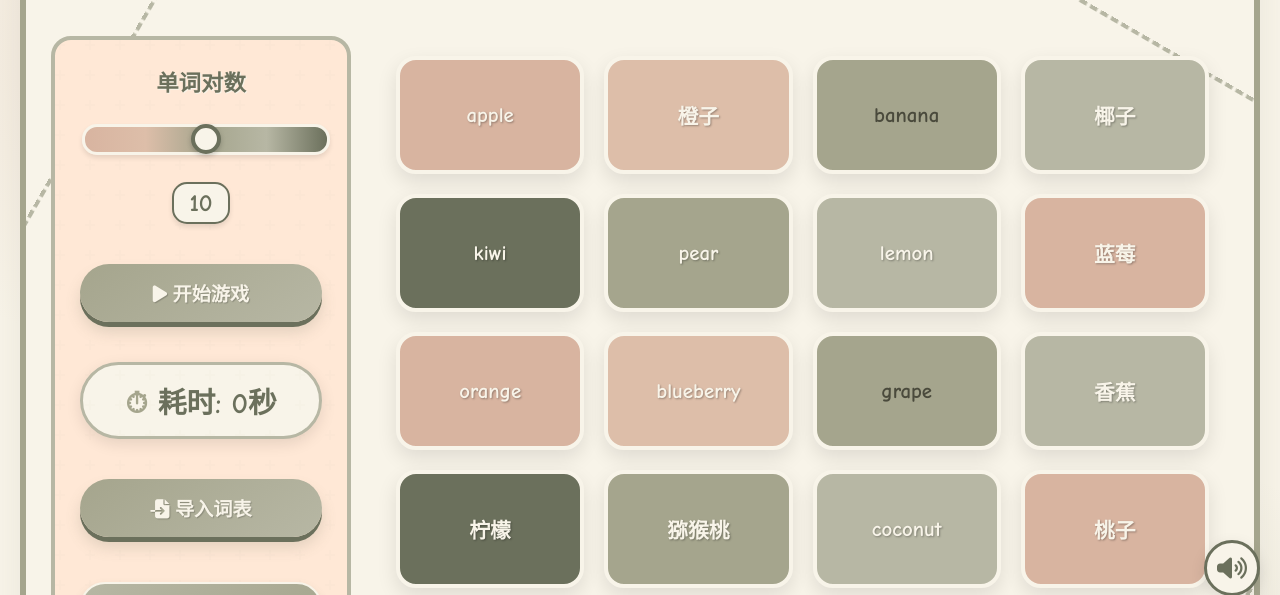
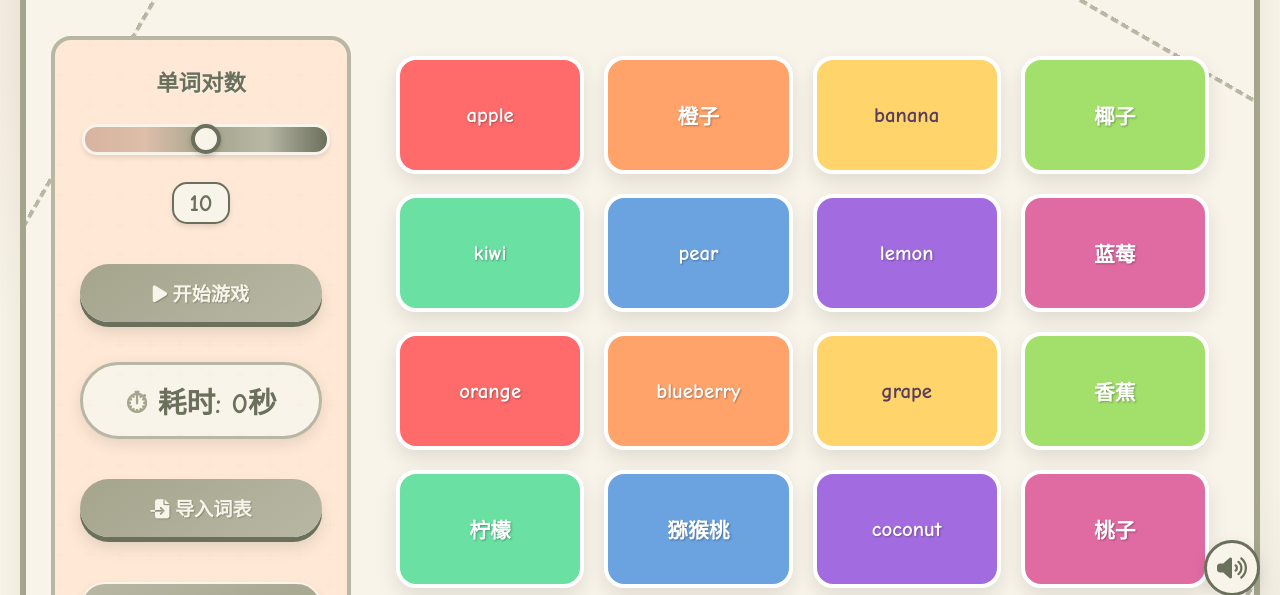
Before and after one commit to xiao103/xxl, a plain HTML site: page index.html in a window 1280 px wide. Shown: the part 184-779 px from the top of the page. Drawn offline with nearby package versions, Linux system fonts and the light colour scheme; no server answers.

Commit message:
Update index.html

```diff
--- a/index.html
+++ b/index.html
@@ -12,6 +12,7 @@
     <!-- 引入howler.js用于音效 -->
     <script src="https://cdn.jsdelivr.net/npm/howler@2.2.3/dist/howler.min.js"></script>
     <style>
+        /* 莫兰迪色系 */
         :root {
             --mauve: #D8B4A0;
             --dusty-pink: #DDBEA9;
@@ -22,6 +23,16 @@
             --soft-white: #F8F4E9;
             --light-gray: #E2DED3;
             --dark-taupe: #4A4A3C;
+
+            /* 恢复卡片糖果色 */
+            --candy-red: #FF6B6B;
+            --candy-orange: #FFA36B;
+            --candy-yellow: #FFD56B;
+            --candy-green: #A3E06B;
+            --candy-mint: #6BE0A3;
+            --candy-blue: #6BA3E0;
+            --candy-purple: #A36BE0;
+            --candy-pink: #E06BA3;
         }
 
         body {
@@ -270,8 +281,9 @@
             padding: 20px;
         }
 
+        /* 卡片恢复为糖果色 */
         .word-card {
-            background: var(--olive);
+            background: var(--candy-blue);
             border-radius: 20px;
             height: 90px;
             display: flex;
@@ -284,46 +296,46 @@
             box-shadow: 0 8px 20px rgba(0, 0, 0, 0.1);
             position: relative;
             overflow: hidden;
-            border: 4px solid var(--soft-white);
-            color: var(--soft-white);
+            border: 4px solid white;
+            color: white;
             text-align: center;
             padding: 10px;
             text-shadow: 1px 1px 2px rgba(0, 0, 0, 0.3);
         }
 
-        /* 为不同卡片设置不同的莫兰迪色 */
+        /* 为不同卡片设置不同的糖果色 */
         .word-card:nth-child(8n + 1) {
-            background: var(--mauve);
+            background: var(--candy-red);
         }
 
         .word-card:nth-child(8n + 2) {
-            background: var(--dusty-pink);
+            background: var(--candy-orange);
         }
 
         .word-card:nth-child(8n + 3) {
-            background: var(--sage);
-            color: var(--dark-taupe);
+            background: var(--candy-yellow);
+            color: #5A3D5C;
             text-shadow: none;
         }
 
         .word-card:nth-child(8n + 4) {
-            background: var(--olive);
+            background: var(--candy-green);
         }
 
         .word-card:nth-child(8n + 5) {
-            background: var(--taupe);
+            background: var(--candy-mint);
         }
 
         .word-card:nth-child(8n + 6) {
-            background: var(--sage);
+            background: var(--candy-blue);
         }
 
         .word-card:nth-child(8n + 7) {
-            background: var(--olive);
+            background: var(--candy-purple);
         }
 
         .word-card:nth-child(8n + 8) {
-            background: var(--mauve);
+            background: var(--candy-pink);
         }
 
         .word-card:hover {
@@ -339,7 +351,7 @@
             left: -10px;
             right: -10px;
             bottom: -10px;
-            border: 3px dashed var(--soft-white);
+            border: 3px dashed white;
             border-radius: 25px;
             opacity: 0;
             transition: all 0.3s;
@@ -351,7 +363,7 @@
         }
 
         .word-card.flipped {
-            background: linear-gradient(145deg, var(--pale-pink), var(--light-gray)) !important;
+            background: linear-gradient(145deg, #FFD6E7, #FFC0CB) !important;
             color: transparent !important;
             transform: rotateY(180deg);
         }
@@ -370,7 +382,7 @@
             50% {
                 transform: scale(1.2);
                 opacity: 0.8;
-                background: var(--soft-white);
+                background: white;
             }
 
             100% {
@@ -382,7 +394,7 @@
         .word-card::after {
             content: '?';
             position: absolute;
-            color: var(--soft-white);
+            color: white;
             font-size: 2.5em;
             opacity: 0;
             transition: all 0.3s;
```
